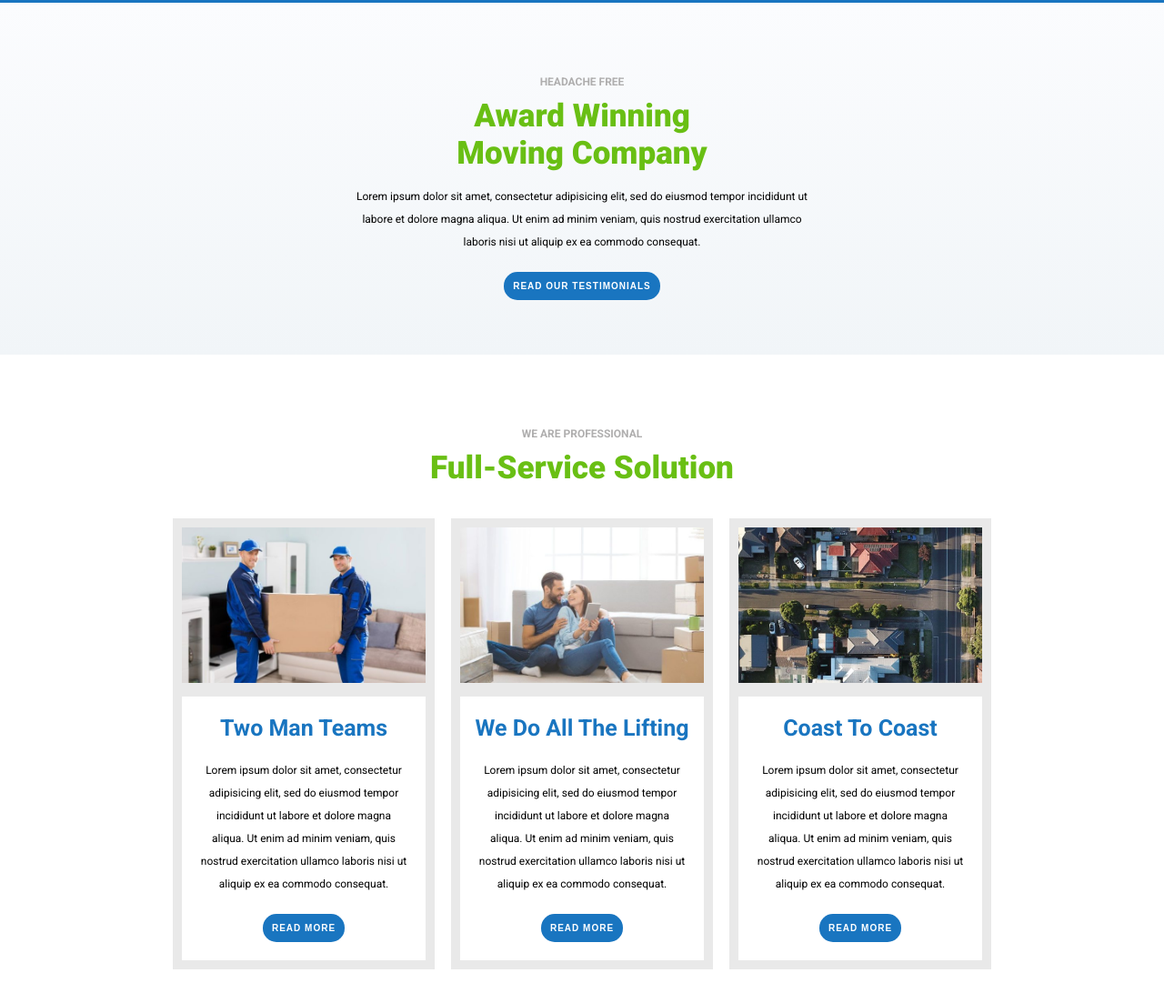
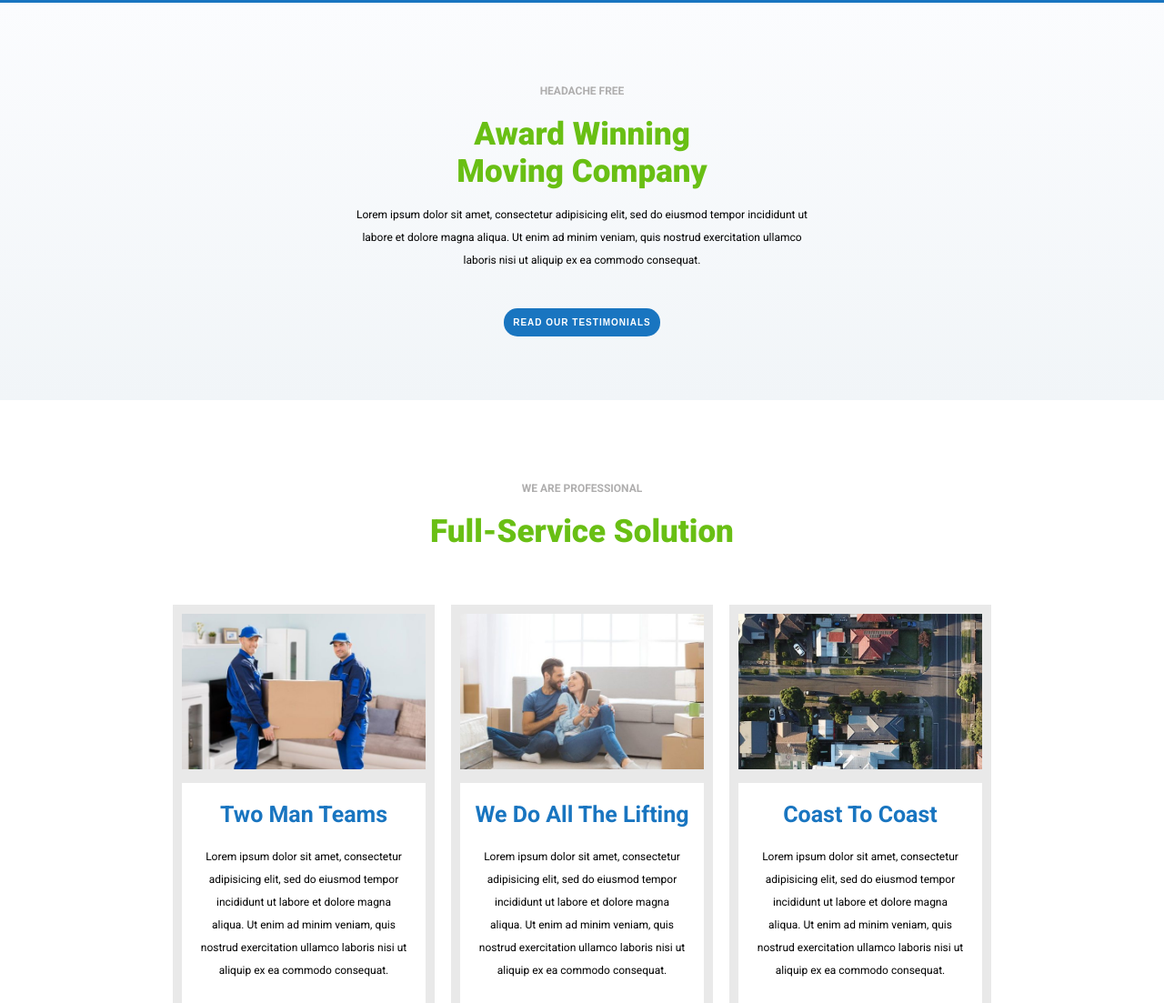
Before and after one commit to grecomatteo86/proj-html-vuejs, a website: page index.html in a window 1280 px wide. Shown: the part 739-1842 px from the top of the page at 91% size. Drawn offline with nearby package versions, Linux system fonts and the light colour scheme.

Commit message:
resizing padding award /professionals/ease section

```diff
--- a/index.html
+++ b/index.html
@@ -87,42 +87,42 @@
     <main class="main_section txt_center">
       <!-- award_section -->
       <div class="award_section_wrapper">
-        <div class="award_section container_m pb-8">
-          <h4 class="above_below_title pt-16 pb-2">headache free</h4>
+        <div class="award_section container_m pb-10">
+          <h4 class="above_below_title pt-18 pb-4">headache free</h4>
           <h2 class="section_title">award winning <br> moving company</h2>
-          <p class="smooth_par">Lorem ipsum dolor sit amet, consectetur adipisicing elit, sed do eiusmod tempor incididunt ut labore et dolore magna aliqua. Ut enim ad minim veniam, quis nostrud exercitation ullamco laboris nisi ut aliquip ex ea commodo consequat.</p>
+          <p class="smooth_par pb-4">Lorem ipsum dolor sit amet, consectetur adipisicing elit, sed do eiusmod tempor incididunt ut labore et dolore magna aliqua. Ut enim ad minim veniam, quis nostrud exercitation ullamco laboris nisi ut aliquip ex ea commodo consequat.</p>
           <button type="button" name="button">read our testimonials</button>
         </div>
       </div>
       <!-- /award_section -->
       <!-- professionals_section -->
-      <div class="professionals_section container_l pb-15">
-        <h4 class="above_below_title pt-16 pb-2">we are professional</h4>
-        <h2 class="section_title">full-service solution</h2>
+      <div class="professionals_section container_l pb-18">
+        <h4 class="above_below_title pt-18 pb-4">we are professional</h4>
+        <h2 class="section_title mb-5">full-service solution</h2>
         <div class="flex_boxes pt-4">
-          <div class="box">
+          <div class="box pb-4">
             <img src="img/avada-movers-serviceonephoto-final-600x383.jpg" alt="logo_image">
             <h3 class="third_title">two man teams</h3>
-            <p class="smooth_par pr-4 pl-4">Lorem ipsum dolor sit amet, consectetur adipisicing elit, sed do eiusmod tempor incididunt ut labore et dolore magna aliqua. Ut enim ad minim veniam, quis nostrud exercitation ullamco laboris nisi ut aliquip ex ea commodo consequat.</p>
+            <p class="smooth_par pr-4 pl-4 pb-4">Lorem ipsum dolor sit amet, consectetur adipisicing elit, sed do eiusmod tempor incididunt ut labore et dolore magna aliqua. Ut enim ad minim veniam, quis nostrud exercitation ullamco laboris nisi ut aliquip ex ea commodo consequat.</p>
             <button type="button" name="button">read more</button>
           </div>
           <div class="box">
             <img src="img/avada-movers-servicetwophoto-final-600x383.jpg" alt="logo_image">
             <h3 class="third_title">we do all the lifting</h3>
-            <p class="smooth_par pr-4 pl-4">Lorem ipsum dolor sit amet, consectetur adipisicing elit, sed do eiusmod tempor incididunt ut labore et dolore magna aliqua. Ut enim ad minim veniam, quis nostrud exercitation ullamco laboris nisi ut aliquip ex ea commodo consequat.</p>
+            <p class="smooth_par pr-4 pl-4 pb-4">Lorem ipsum dolor sit amet, consectetur adipisicing elit, sed do eiusmod tempor incididunt ut labore et dolore magna aliqua. Ut enim ad minim veniam, quis nostrud exercitation ullamco laboris nisi ut aliquip ex ea commodo consequat.</p>
             <button type="button" name="button">read more</button>
           </div>
           <div class="box">
             <img src="img/avada-movers-servicethreephoto-final.jpg" alt="logo_image">
             <h3 class="third_title">coast to coast</h3>
-            <p class="smooth_par pr-4 pl-4">Lorem ipsum dolor sit amet, consectetur adipisicing elit, sed do eiusmod tempor incididunt ut labore et dolore magna aliqua. Ut enim ad minim veniam, quis nostrud exercitation ullamco laboris nisi ut aliquip ex ea commodo consequat.</p>
+            <p class="smooth_par pr-4 pl-4 pb-4">Lorem ipsum dolor sit amet, consectetur adipisicing elit, sed do eiusmod tempor incididunt ut labore et dolore magna aliqua. Ut enim ad minim veniam, quis nostrud exercitation ullamco laboris nisi ut aliquip ex ea commodo consequat.</p>
             <button type="button" name="button">read more</button>
           </div>
         </div>
       </div>
       <!-- /professionals_section -->
       <!-- ease_section -->
-      <div class="ease_section_wrapper pt-60 pb-60">
+      <div class="ease_section_wrapper pt-70 pb-70">
         <div class="container_m pb-4">
           <h4 class="above_below_title pt-6 pb-3">we remove the headache from moving</h4>
           <h2 class="section_title">move with ease</h2>
--- a/src/Partials/utils/helpers/_paddingMargin.scss
+++ b/src/Partials/utils/helpers/_paddingMargin.scss
@@ -15,7 +15,7 @@ margin-bottom: 5px * $i; }
 margin-left: 5px * $i; }
 }
 // Padding Top
-@for $i from 1 through 60 { .pt-#{$i} {
+@for $i from 1 through 80 { .pt-#{$i} {
 padding-top: 5px * $i; }
 }
 // Padding Right
@@ -23,7 +23,7 @@ padding-top: 5px * $i; }
 padding-right: 5px * $i; }
 }
 // Padding Bottom
-@for $i from 1 through 60 { .pb-#{$i} {
+@for $i from 1 through 80 { .pb-#{$i} {
 padding-bottom: 5px * $i; }
 }
 // Padding Left
```
Also changed, not shown: dist/app.css.
